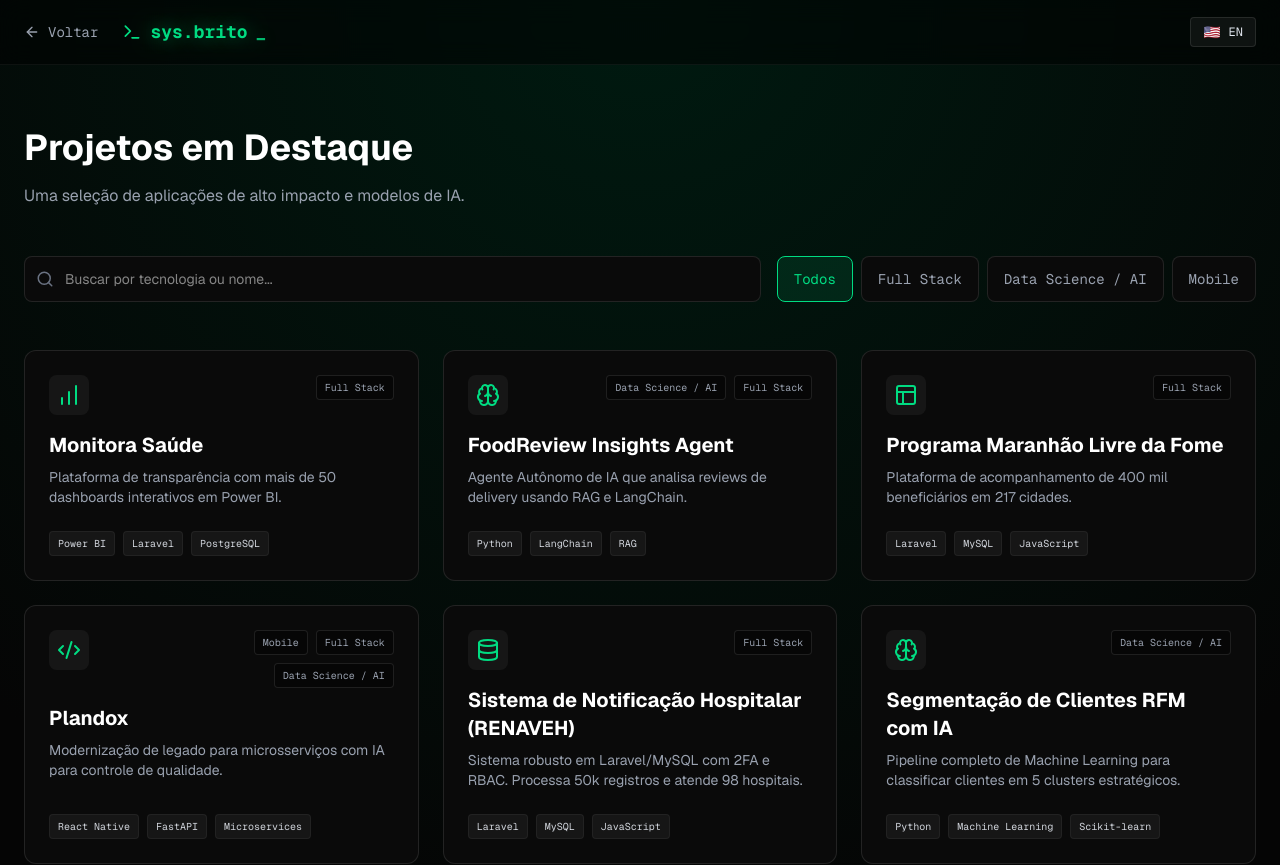
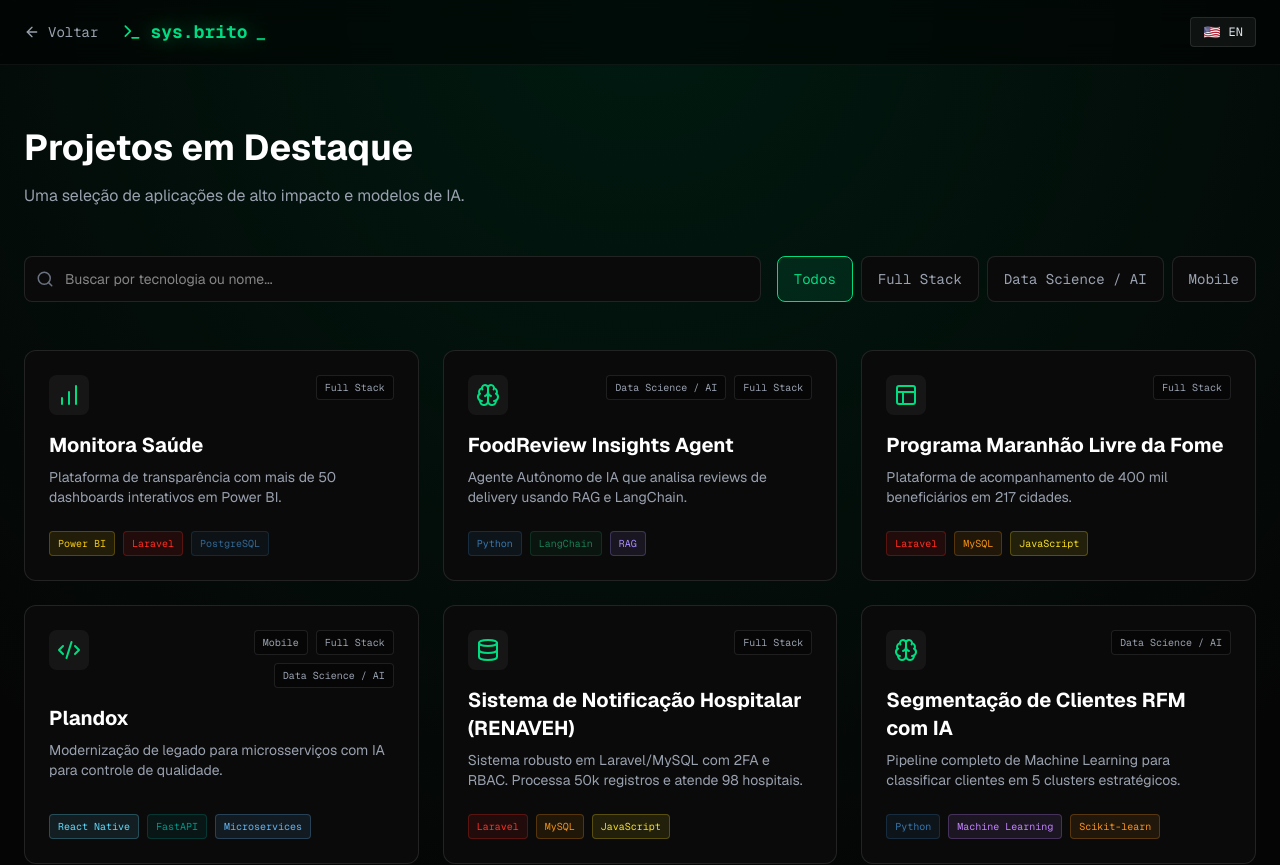
Before and after one commit to josevbrito/portfolio-sys-brito, a Next.js app: page /projects in a window 1280 px wide. Shown: the top 865 px of the page. Built offline with nearby package versions, Linux system fonts and the light colour scheme.

Commit message:
refactor(tech-colors): :recycle: Adiciona cores para stacks tecnológicas

```diff
--- a/app/components/sections/ProjectsSection.tsx
+++ b/app/components/sections/ProjectsSection.tsx
@@ -5,6 +5,7 @@ import { ChevronRight } from "lucide-react";
 import { useTranslations } from "next-intl";
 import { useLanguage } from "../../context/LanguageContext";
 import { getProjects } from "../../data/projects";
+import { getTechColor } from "../../utils/techColors";
 import type { Project } from "../../types";
 
 export function ProjectsSection() {
@@ -66,7 +67,7 @@ export function ProjectsSection() {
               </p>
               <div className="relative z-10 flex flex-wrap gap-2 mt-auto">
                 {project.tags.slice(0, 3).map((tag: string, i: number) => (
-                  <span key={i} className="text-[10px] font-mono px-2 py-1 rounded bg-white/5 text-gray-300 border border-white/5">
+                  <span key={i} className="text-[10px] font-mono px-2 py-1 rounded border" style={getTechColor(tag)}>
                     {tag}
                   </span>
                 ))}
--- a/app/projects/[slug]/page.tsx
+++ b/app/projects/[slug]/page.tsx
@@ -6,6 +6,7 @@ import { Navbar } from "@/app/components/Navbar";
 import { Code2, ExternalLink, Github, Lock } from "lucide-react";
 import { useParams } from "next/navigation";
 import { getProjects } from "@/app/data/projects";
+import { getTechColor } from "@/app/utils/techColors";
 import { ProjectGallery } from "@/app/components/ProjectGallery";
 
 export default function ProjectDetails() {
@@ -83,7 +84,7 @@ export default function ProjectDetails() {
               </h3>
               <div className="flex flex-wrap gap-2">
                 {project.tags.map((tag) => (
-                  <span key={tag} className="px-3 py-1.5 bg-surface border border-white/10 rounded text-sm text-gray-300 font-mono">
+                  <span key={tag} className="px-3 py-1.5 rounded text-sm font-mono border" style={getTechColor(tag)}>
                     {tag}
                   </span>
                 ))}
--- a/app/projects/page.tsx
+++ b/app/projects/page.tsx
@@ -7,6 +7,7 @@ import { useTranslations } from "next-intl";
 import { useLanguage } from "../context/LanguageContext";
 import { Navbar } from "../components/Navbar";
 import { getProjects } from "../data/projects";
+import { getTechColor } from "../utils/techColors";
 
 export default function ProjectsPage() {
   const t = useTranslations("projectsSection");
@@ -113,7 +114,7 @@ export default function ProjectsPage() {
 
               <div className="flex flex-wrap gap-2 relative z-10">
                 {project.tags.slice(0, 3).map((tag, i) => (
-                  <span key={i} className="text-[10px] font-mono px-2 py-1 rounded bg-white/5 text-gray-300 border border-white/5">
+                  <span key={i} className="text-[10px] font-mono px-2 py-1 rounded border" style={getTechColor(tag)}>
                     {tag}
                   </span>
                 ))}
--- /dev/null
+++ b/app/utils/techColors.ts
@@ -0,0 +1,68 @@
+type TechColor = { color: string };
+
+const techColorMap: Record<string, TechColor> = {
+  // Web Frameworks
+  "Laravel":       { color: "#FF2D20" },
+  "Next.js":       { color: "#FFFFFF" },
+  "React":         { color: "#61DAFB" },
+  "React Native":  { color: "#61DAFB" },
+  "Vue.js":        { color: "#4FC08D" },
+  "Flask":         { color: "#AAAAAA" },
+  "FastAPI":       { color: "#009688" },
+  "Express":       { color: "#8CC84B" },
+
+  // Languages
+  "JavaScript":    { color: "#F7DF1E" },
+  "TypeScript":    { color: "#3178C6" },
+  "Python":        { color: "#3776AB" },
+  "PHP":           { color: "#777BB4" },
+  "Dart":          { color: "#00B4AB" },
+
+  // Databases
+  "MySQL":         { color: "#F29111" },
+  "PostgreSQL":    { color: "#336791" },
+  "MongoDB":       { color: "#47A248" },
+  "NoSQL":         { color: "#47A248" },
+  "Firebase":      { color: "#FFCA28" },
+  "Redis":         { color: "#DC382D" },
+
+  // Mobile
+  "Flutter":       { color: "#54C5F8" },
+  "Mobile":        { color: "#54C5F8" },
+
+  // CSS / Styling
+  "Tailwind CSS":  { color: "#38BDF8" },
+  "CSS":           { color: "#1572B6" },
+
+  // Data Science / AI / ML
+  "Power BI":      { color: "#F2C811" },
+  "LangChain":     { color: "#1C7C54" },
+  "RAG":           { color: "#A78BFA" },
+  "LLM":           { color: "#A78BFA" },
+  "Machine Learning": { color: "#C084FC" },
+  "Scikit-learn":  { color: "#F7931E" },
+  "Pandas":        { color: "#E70488" },
+  "ML Pipeline":   { color: "#A78BFA" },
+  "TensorFlow":    { color: "#FF6F00" },
+  "PyTorch":       { color: "#EE4C2C" },
+
+  // DevOps / Infra
+  "Docker":        { color: "#2496ED" },
+  "Microservices": { color: "#64B5F6" },
+  "AWS":           { color: "#FF9900" },
+
+  // Misc
+  "next-intl":     { color: "#4F46E5" },
+  "GraphQL":       { color: "#E10098" },
+};
+
+export function getTechColor(tag: string): Record<string, string> {
+  const tech = techColorMap[tag];
+  if (!tech) return {};
+  const hex = tech.color;
+  return {
+    color: hex,
+    backgroundColor: hex + "1a",
+    borderColor: hex + "40",
+  };
+}
```
